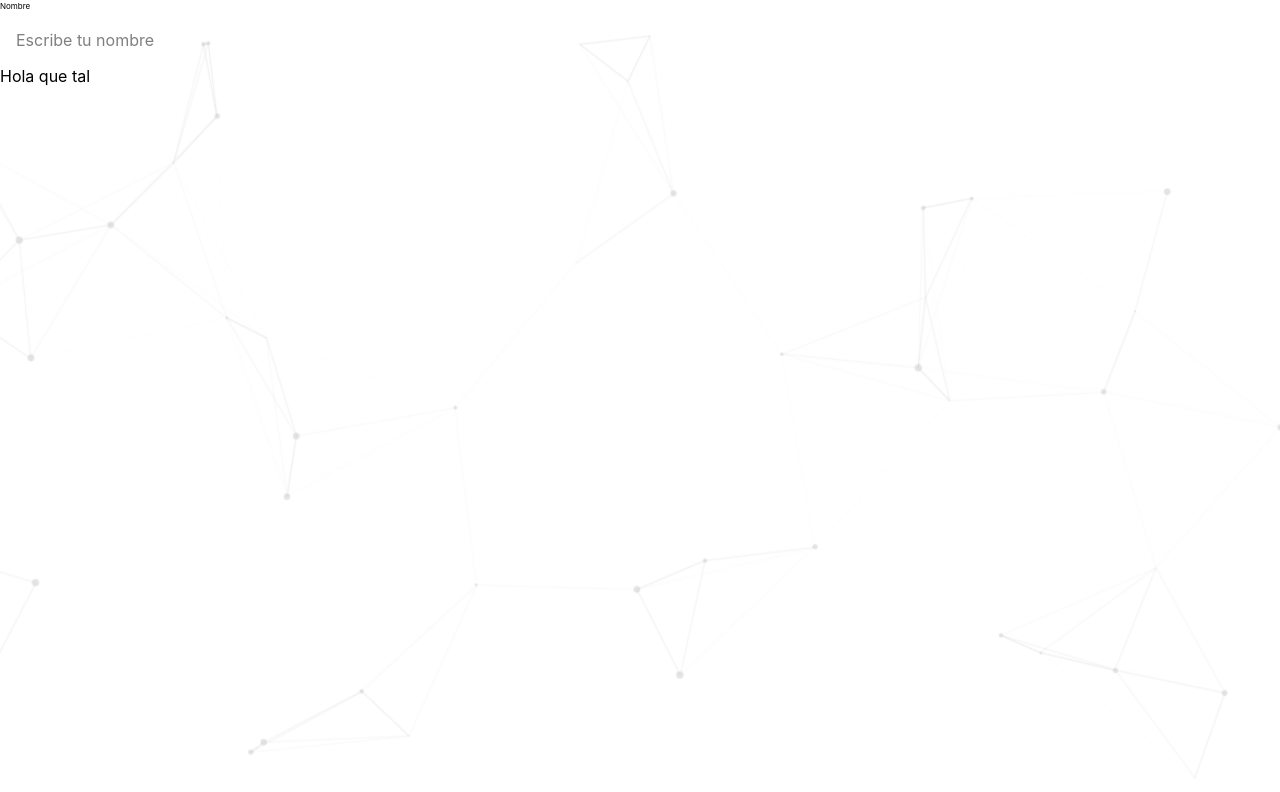
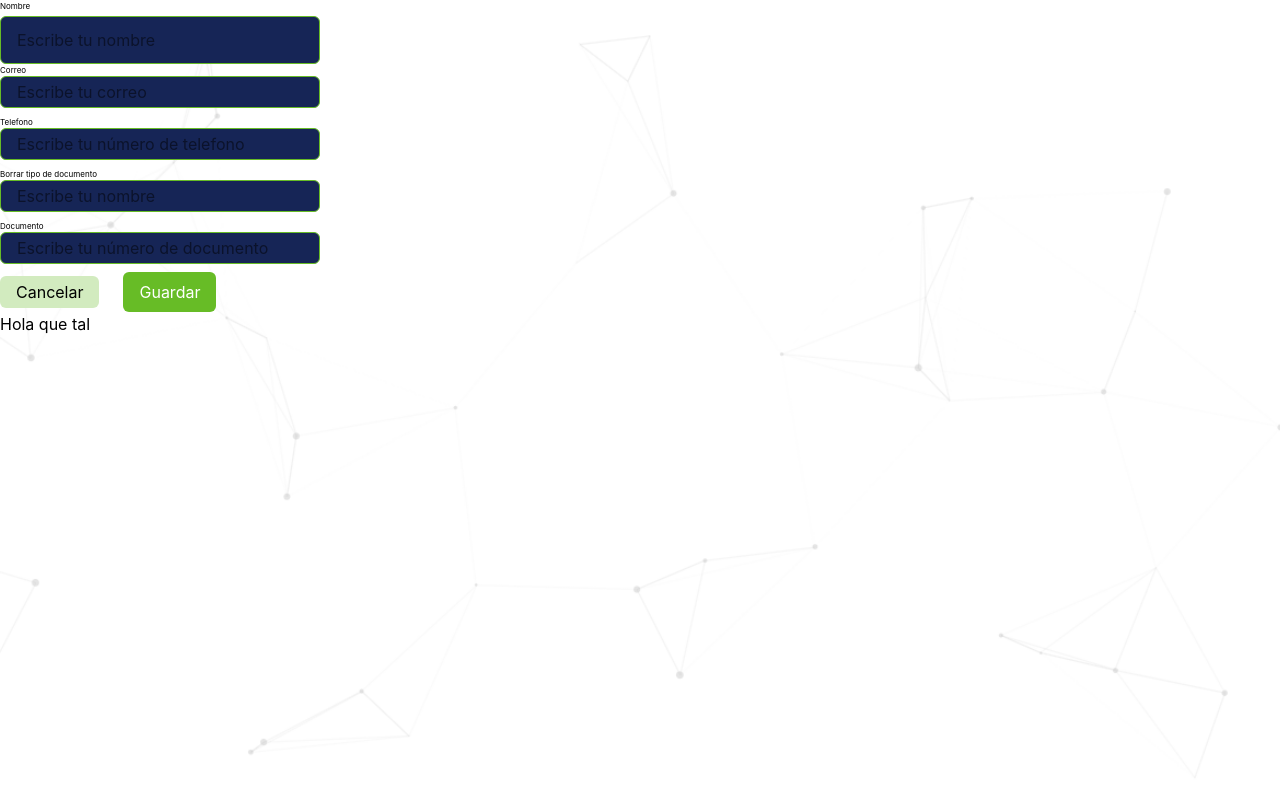
Before and after one commit to Yellownight-bit/3172293-react-in-class, a React (Vite) app: page /auth in a window 1280 px wide. Shown: the top 792 px of the page. Built offline with nearby package versions, Linux system fonts and the light colour scheme.

Commit message:
feat(components): se agregaron los componentes input y buttoncon sus variantes

```diff
--- a/src/shared/components/Button.jsx
+++ b/src/shared/components/Button.jsx
@@ -0,0 +1,45 @@
+// Componente Button
+
+export default function Button({
+    variant= "primary",
+    size= "md",
+    type= "button",
+    children,
+    ...props
+
+}){
+
+    const variants = {
+        primary: "bg-brand text-text-inverse hover:bg-brand-hover",
+        secondary: "bg-brand-soft text-primary hover:bg-brand-soft-hover"
+    };
+
+    const sizes = {
+        sm: `
+            h-8
+            px-4
+            before:absolute before:content-['']
+            before:-inset-y-[8px] before:-inset-x-[0px]
+
+            `,
+        md: "h-10 px-4 before:absolute before:content-['']        before:-inset-y-[4px] before:-inset-x-[0px]"
+    }
+    return(
+        <button
+            type={type}
+            className={`
+                relative
+                inline-flex-items-center justify-center
+                rounded-md
+                transition-colors
+                ${variants[variant]}
+                ${sizes[size]}
+                `}
+                {...props}
+        >
+            {children}
+
+        </button>
+
+    )
+}
--- a/src/shared/components/Input.jsx
+++ b/src/shared/components/Input.jsx
@@ -2,24 +2,58 @@
     label,
     htmlFor,
     type = "text",
+    variant= "primary",
+    size= "sm",
     ...props
 }){
+    const variants = {
+        // Estos valroes deben ser cin variables
+        primary: `
+            border-brand
+            bg-blue-950
+        `,
+        secondary: `
+            border-red-950
+            bg-gray-300
+        `,
+        tertiary: `
+            border-green-950
+        `,
+    };
 
+    const sizes = {
+        sm: `
+            h-8
+        `,
+        md: `
+            h-10
+        `,
+        lg: `
+            h-12
+        `,
+    };
 
     return(
         <div className="w-80">
 
             {/*Label*/}
             <label
+                // htmlFor con kebab-case
                 htmlFor={htmlFor}
-                className="
+                className={`
                     block
                     text-caption
-                    mb-1
                     text-secondary
-                "
-                >
-                {label}
+                    ${
+                      size === "sm"
+                        ? "-mb-2"
+                        : size === "md"
+                            ? "mb-0"
+                            : "mb-1"
+                    }
+                `}
+            >
+            {label}
 
             </label>
 
@@ -52,13 +86,13 @@
 
             {/* Input visual */}
             <input
+                id={htmlFor}
                 type={type}
-                className="
+                className={`
                     relative
                     w-full
-                    h-10
                     rounded-md
-                    border-border
+                    border
                     px-4
                     text-body
 
@@ -66,7 +100,9 @@
                     focus:ring-2
                     focus:ring-ring
                     focus:ring-brand
-                "
+                    ${variants[variant]}
+                    ${sizes[size]}
+                `}
                 {...props}
             />
 
--- a/src/shared/index.js
+++ b/src/shared/index.js
@@ -3,3 +3,4 @@
 
 // Componenetes
 export {default as Input} from "./components/Input";
+export {default as Button} from "./components/Button";
--- a/src/shared/layouts/AuthLayout.jsx
+++ b/src/shared/layouts/AuthLayout.jsx
@@ -1,6 +1,7 @@
 import { Outlet } from "react-router-dom";
 import authBg from "@/assets/images/bg-1.png";
 import { Input } from "@/shared";
+import { Button } from "@/shared";
 
 export default function AuthLayout() {
   return (
@@ -14,12 +15,63 @@
         }}
       >
         <main className="mx-auto">
-            <Input
+          <Input
             label="Nombre"
             type="text"
             placeholder="Escribe tu nombre"
-            htmlFor= "Campo de nombre"
+            htmlFor= "user-name"
+            variant ="primary"
+            size ="lg"
             />
+          <Input
+            label="Correo"
+            type="email"
+            placeholder="Escribe tu correo"
+            htmlFor= "user-email"
+            />
+          <Input
+            label="Telefono"
+            type="tel"
+            placeholder="Escribe tu número de telefono"
+            htmlFor= "user-phone"
+            />
+          <Input
+            label="Borrar tipo de documento"
+            type="text"
+            placeholder="Escribe tu nombre"
+            htmlFor= "name"
+            />
+          <Input
+            label="Documento"
+            type="text"
+            placeholder="Escribe tu número de documento"
+            htmlFor= "user-document-number"
+            />
+
+
+            {/*Actions*/}
+            <div className="flex gap-6 items-center" >
+
+               <Button
+                variant= "secondary"
+                size= "sm"
+                type= "button"
+                onClick={() => console.log("Se oprimio el cancelar")}
+
+              >Cancelar
+              </Button>
+
+              <Button
+                variant= "primary"
+                size= "md"
+                type= "sumbit"
+                onClick={() => console.log("Se oprimio el submit")}
+
+              >Guardar
+              </Button>
+            </div>
+
+
             <h1>Hola que tal</h1>
           <Outlet />
         </main>
--- a/src/styles/global.css
+++ b/src/styles/global.css
@@ -6,7 +6,7 @@
     /* ========Brand========= */
 
     --color-brand: var(--semantic-brand);
-    --color-brand-hover: var(--semantic-brand);
+    --color-brand-hover: var(--semantic-brand-hover);
     --color-brand-soft: var(--semantic-brand-soft);
     --color-brand-soft-hover: var(--semantic-brand-soft-hover);
 
--- a/src/styles/tokens.css
+++ b/src/styles/tokens.css
@@ -2,43 +2,43 @@
 
 :root {
     /* Primary color */
-    --primary-950: #4DB100;
-    --primary-900: #55B40C;
-    --primary-800: #67BC26;
-    --primary-700: #79C43F;
-    --primary-600: #8BCC59;
-    --primary-500: #9DD472;
-    --primary-400: #AEDB8C;
-    --primary-300: #C0E3A5;
-    --primary-200: #D2EBBF;
-    --primary-100: #EAF3D8;
-    --primary-50: #F6FBF2;
+    --color-primary-950: #4DB100;
+    --color-primary-900: #55B40C;
+    --color-primary-800: #67BC26;
+    --color-primary-700: #79C43F;
+    --color-primary-600: #8BCC59;
+    --color-primary-500: #9DD472;
+    --color-primary-400: #AEDB8C;
+    --color-primary-300: #C0E3A5;
+    --color-primary-200: #D2EBBF;
+    --color-primary-100: #EAF3D8;
+    --color-primary-50: #F6FBF2;
 
     /* Secondary color */
-    --secondary-950: #FED638;
-    --secondary-900: #FED841;
-    --secondary-800: #FEDC55;
-    --secondary-700: #FEE069;
-    --secondary-600: #FEE47D;
-    --secondary-500: #FEE891;
-    --secondary-400: #FEECA5;
-    --secondary-300: #FEF0B9;
-    --secondary-200: #FEF4CD;
-    --secondary-100: #FEF8E1;
-    --secondary-50:  #FEFCF5;
+    --color-secondary-950: #FED638;
+    --color-secondary-900: #FED841;
+    --color-secondary-800: #FEDC55;
+    --color-secondary-700: #FEE069;
+    --color-secondary-600: #FEE47D;
+    --color-secondary-500: #FEE891;
+    --color-secondary-400: #FEECA5;
+    --color-secondary-300: #FEF0B9;
+    --color-secondary-200: #FEF4CD;
+    --color-secondary-100: #FEF8E1;
+    --color-secondary-50:  #FEFCF5;
 
   /* Tertiary-2 color */
-    --tertiary-950: #50E5F9;
-    --tertiary-900: #58E6F9;
-    --tertiary-800: #6AE8F9;
-    --tertiary-700: #7BEBFA;
-    --tertiary-600: #8DEEFB;
-    --tertiary-500: #9EF0FB;
-    --tertiary-400: #B0F3FC;
-    --tertiary-300: #C1F5FC;
-    --tertiary-200: #D3F8FD;
-    --tertiary-100: #E4FBFE;
-    --tertiary-50:  #F6FDFE;
+    --color-tertiary-950: #50E5F9;
+    --color-tertiary-900: #58E6F9;
+    --color-tertiary-800: #6AE8F9;
+    --color-tertiary-700: #7BEBFA;
+    --color-tertiary-600: #8DEEFB;
+    --color-tertiary-500: #9EF0FB;
+    --color-tertiary-400: #B0F3FC;
+    --color-tertiary-300: #C1F5FC;
+    --color-tertiary-200: #D3F8FD;
+    --color-tertiary-100: #E4FBFE;
+    --color-tertiary-50:  #F6FDFE;
 
     /* Basic color */
     --white: #fff;
```
